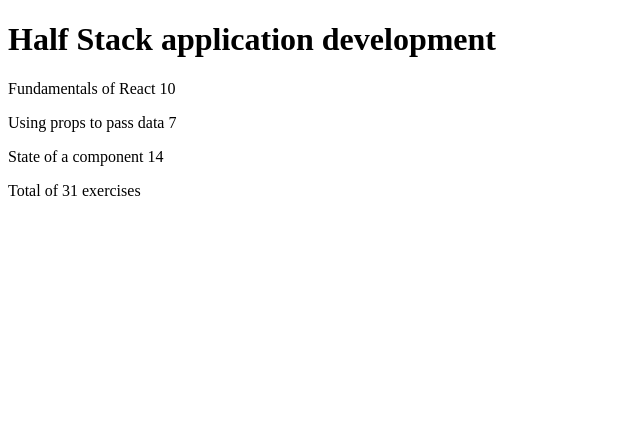
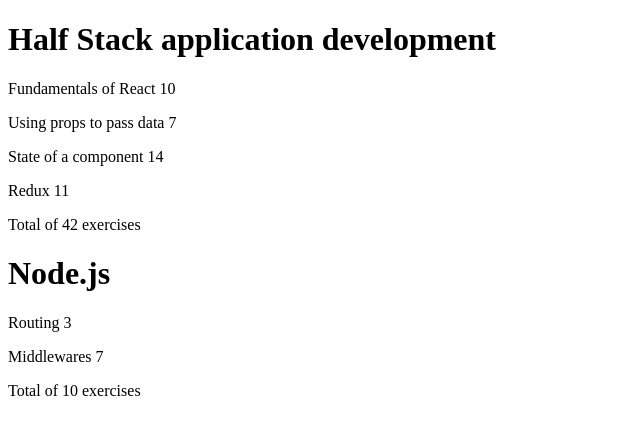
Before and after one commit to mikeorsow/fullstackopen-2021, a React (Create React App) app in the folder Part 2/courseinfo2/: page / in a window 1280 px wide. Shown: the top 434 px of the page, without its empty margins (0-640 px from the left). Built offline with nearby package versions, Linux system fonts and the light colour scheme.

Commit message:
Add display multiple courses

```diff
--- a/Part 2/courseinfo2/src/App.js
+++ b/Part 2/courseinfo2/src/App.js
@@ -16,7 +16,8 @@
   )
 }
 
-const Part = ({ part }) => {
+const Part = ({part}) => {
+  console.log('part', part)
   return (
     <p>
       {part.name} {part.exercises}
@@ -32,19 +33,19 @@
 }
 
 const Content = ({ parts }) => {
+  const allParts = parts.map(part => <Part part={ part } />);
   return (
     <div>
-      <Part part={ parts[0] } />
-      <Part part={ parts[1] } />
-      <Part part={ parts[2] } />
+      {allParts}
     </div>
   )
 }
 
 const App = () => {
-  const course = {
+  const courses = [
+    {
+      name: 'Half Stack application development',
       id: 1,
-    name: 'Half Stack application development',
       parts: [
         {
           name: 'Fundamentals of React',
@@ -60,13 +61,35 @@
           name: 'State of a component',
           exercises: 14,
           id: 3
+        },
+        {
+          name: 'Redux',
+          exercises: 11,
+          id: 4
+        }
+      ]
+    },
+    {
+      name: 'Node.js',
+      id: 2,
+      parts: [
+        {
+          name: 'Routing',
+          exercises: 3,
+          id: 1
+        },
+        {
+          name: 'Middlewares',
+          exercises: 7,
+          id: 2
         }
       ]
     }
-
+  ]
+  const allCourses = courses.map(course => <Course course={course} />)
   return (
     <div>
-      <Course course={course} />
+      {allCourses}
     </div>
   )
 }
```
Lines whose indentation alone changed are shown as unchanged.
